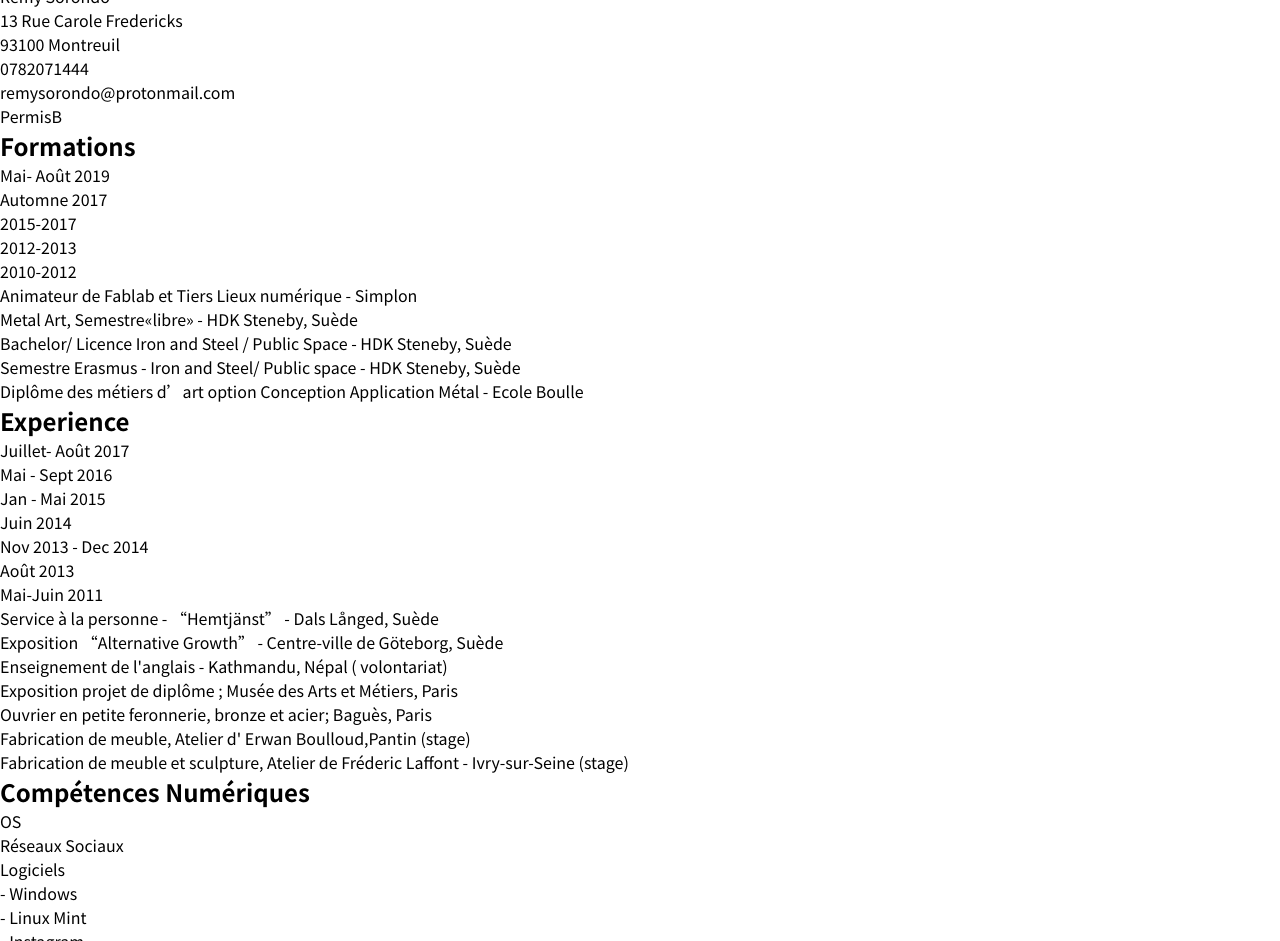
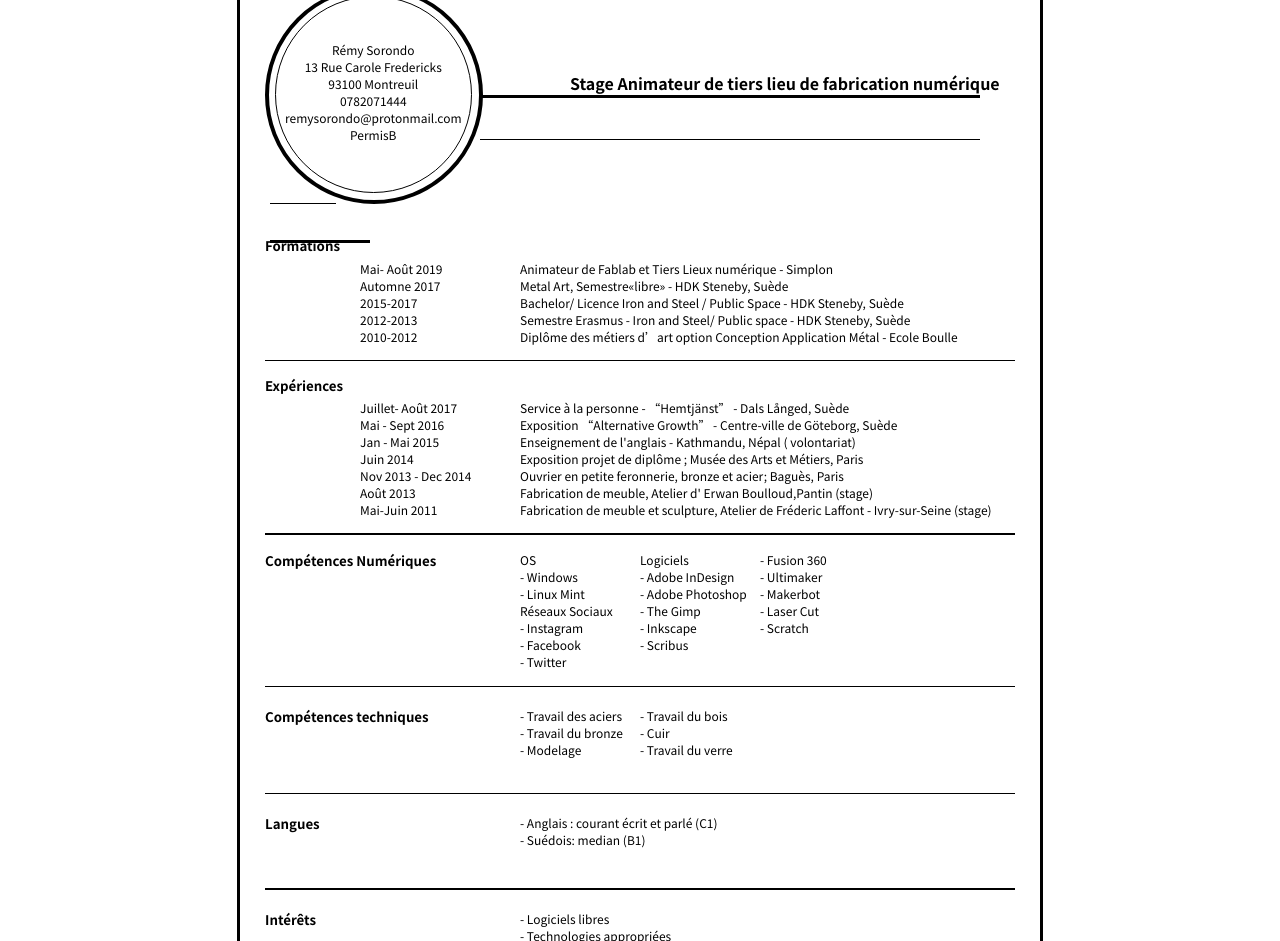
Before and after one commit to Soledano/Cours-Simplon-, a plain HTML site: page cv.html in a window 1280 px wide. Shown: the part 62-1003 px from the top of the page. Drawn offline with Linux system fonts and the light colour scheme.

Commit message:
third commit

```diff
--- a/cv.css
+++ b/cv.css
@@ -1,19 +1,313 @@
 @import url('https://fonts.googleapis.com/css?family=Noto+Sans+HK&display=swap');
+
 *{margin: 0; padding: 0;}
+html, body {height:100%;}
 h1 {font-family: "Noto Sans HK";}
-h2 {font-family: "Noto Sans HK";}
-h3 {font-family: "Noto Sans HK";}
-p {font-family: "Noto Sans HK";}
-.container
-.main
-.coordonées {font-family: "Noto Sans HK";}
-.right{font-family: "Noto Sans HK";}
-.left{font-family: "Noto Sans HK";}
-.expérience
-.formation
-.cmpnum
-.domaine
-.type
-.cmptech
-.Langues
-.int
+h4 {font-family: "Noto Sans HK";}
+h5 {font-family: "Noto Sans HK";}
+p {font-family: "Noto Sans HK"; font-size: 9pt;}
+
+.container {
+min-height:1120px;
+min-width:800px;
+}
+
+.main {
+
+margin: 0px auto 0px auto;
+width: 800px;
+height: 1120px;
+padding: 0px;
+border: solid black ;
+padding-bottom: 0px;
+}
+
+
+.grid {
+
+margin: auto;
+	padding: 0px;
+	display:grid;
+	 grid-template-rows: repeat 250px, 200px 250px(5, 1fr) ;
+	 grid-template-areas:
+". Entete ."
+". Formations ."
+". Expériences ."
+". numérique ."
+". techniques ."
+". tongue ."
+". Intérêts .";
+grid-column-gap: 1px ;
+	grid-row-gap: 20px;
+	   }
+
+
+.Entete {
+	margin: 45px 0px 0px 0px  ;
+	padding: 0px;
+	width: 800px ;
+	height:250px;
+	display: grid;
+	grid-template-columns: 20px 700px;
+	grid-template-rows: 1fr 1fr 1fr;
+	grid-area: "Entete";
+	grid-row: 1/2 ;
+
+}
+
+.motif{
+margin: 85px -40px 0px 310px;
+	grid-area: "motif";
+	grid-column: 2/2 ;
+	grid-row: 1/2 ;
+}
+
+.coordonnées {
+	margin: 55px auto auto 45px;
+	padding-right :0px;
+		grid-area:"coordonnées";
+	grid-column: 1/2;
+	grid-row: 1/3;
+	text-align: center;
+}
+.cer {
+	margin: 0px auto auto 25px;
+	padding: 0px;
+	background-color: transparent;
+	 border: 3pt solid black;
+	 border-radius: 210px;
+	 width: 210px;
+	 height: 210px;
+	 grid-area: "cer";
+grid-column: 1/2;
+grid-row: 1/3;
+}
+.cer2 {
+margin: 10px auto auto 35px;
+padding: 0;
+	background-color: transparent;
+	 border: 1pt solid black;
+	  border-radius: 195px;
+	 width: 195px;
+	 height: 195px;
+	  grid-area: "cer2";
+	  grid-column: 1/2 ;
+	  grid-row: 1/3;
+	  }
+
+	 .line1{
+		margin: 0px 0px 0px 220px ;
+	 	padding:0px;
+	 	height: 2pt;
+	 	width:500px;
+	 	background-color: black;
+	 	}
+
+	 .line2{
+		margin: -65px 0px 0px 240px ;
+	 	padding:0px;
+	 	height: 1pt;
+	 	width:500px;
+	 	background-color: black;
+	 	}
+
+	.line3{
+		margin: 36px 0px 0px 10px ;
+	 	padding:0px;
+	 	height: 2pt;
+	 	width:100px;
+	 	background-color: black;
+	 	}
+ 	.line4{
+
+	 	margin: -40px 0px 0px 30px ;
+	 	padding:0px;
+	 	height: 1pt;
+	 	width:66px;
+	 	background-color: black;
+	 	}
+
+.Formations{
+	margin: -20px 0px 0px 0px;
+	padding:0px 0px 30px 0px;
+	width: 800px;
+	display: grid;
+	grid-row: 2/3;
+	grid-template-columns: 15% 20% 60%;
+	grid-template-rows: 20% 80%;
+	}
+
+.Titreformation{
+	grid-area: "Titreformation";
+	grid-column: 1/3 ;
+	grid-row: 1/2 ;
+padding: 0px 0px 0px 25px;}
+.date1{
+	grid-area: "date1";
+ grid-column: 2/3;
+ grid-row: 2/2;  }
+.for{
+	grid-area: "for";
+	 grid-column: 3/3;
+	  grid-row: 2/2 ; }
+.line5{
+		margin: 15px 0px 0px -255px ;
+	 	padding:0px;
+	 	height: 1pt;
+	 	width: 750px;
+	 	background-color: black;}
+
+.Expériences{
+	margin: -30px 0px 0px 0px;
+	padding:0px;
+	width: 800px;
+	display: grid;
+	grid-row: 3/4;
+	grid-template-columns: 15% 20% 60%;
+	grid-template-rows: 15% 85%;
+	grid-area: "Expériences";
+
+	}
+	.Titreexpérience {
+		grid-area:"Titreexpérience";
+		grid-column: 1/3;
+		grid-row: 1/2 ;
+	padding: 0px 0px 0px 25px;}
+.date2 {
+	grid-area: "date2" ;
+ grid-column: 2/3;
+  grid-row: 2/2 ;
+}
+.xp {
+ grid-area:"xp";
+ grid-column: 3/3;
+ grid-row: 2/2 ;
+}
+.line6{
+	margin: 15px 0px 0px -255px ;
+	 	padding:0px;
+	 	height: 1pt;
+	 	width: 750px;
+	 	background-color: black;
+}
+
+
+.numérique{
+	margin:0px;
+	padding:0px;
+	display: grid;
+	grid-row: 4/5;
+	grid-template-columns: 35% 15% 15% 1fr;
+	grid-template-rows: 20% 80%;
+	grid-area: "numérique";
+
+	}
+	.cmpnum{
+	 grid-area:"cmpnum";
+	  grid-column: 1/4;
+	   grid-row: 1/2;
+	   padding: 0px 0px 0px 25px;
+	}
+	.prem {
+ grid-area:"prem";
+ grid-column: 2/3;
+  grid-row: 1/2;
+   }
+	.deuze {
+	grid-area:"deuze";
+	grid-column: 3/4;
+	  grid-row: 1/2;
+	 }
+	.troize{
+	grid-area:"troize";
+	  grid-column: 4/4;
+	  grid-row: 1/2;
+	 }
+	.line7{
+	margin: 50px 0px 0px -495px ;
+	 	padding:0px;
+	 	height: 1pt;
+	 	width: 750px;
+	 	background-color: black;}
+
+.techniques {
+	margin:0;
+	padding:0;
+	display: grid;
+	grid-row: 5/6;
+	grid-template-columns: 35% 15% 15% 1fr;
+	grid-template-rows: 20% 80%;
+	grid-area: "techniques";
+	}
+	.Titrecmptech{
+	 grid-area:"Titrecmptech";
+	 grid-column: 1/4;
+	 grid-row:1/2;
+	 padding: 0px 0px 0px 25px;
+	}
+	.pro{
+		grid-area:"pro";
+		grid-row: 1/2;
+		 grid-column: 2/3;
+		}
+	.hob{
+		grid-area:"hob";
+		 grid-row: 1/2;
+		 grid-column: 3/4;
+		}
+		 .line8{ margin: 35px 0px 0px -375px ;
+	 	padding:0px;
+	 	height: 1pt;
+	 	width: 750px;
+	 	background-color: black;}
+
+	.tongue{
+	margin:0;
+	padding:0;
+	display: grid;
+	grid-row: 6/7;
+	grid-template-columns: 35% 1fr 1fr 1fr;
+	grid-template-rows: 35% 65%;
+	grid-area: "tongue";
+	}
+	.Titrela {
+		grid-area:"Titrela";
+		grid-row:1/2;
+		grid-column: 1/4;
+		padding: 0px 0px 0px 25px; }
+	.Langues{
+		grid-area:"Langues" ;
+		grid-row: 1/2;
+		 grid-column: 2/4;}
+		.line9{
+	margin: 40px 0px 0px -255px ;
+	 	padding:0px;
+	 	height: 1pt;
+	 	width: 750px;
+	 	background-color: black;}
+
+.Intérêts{
+	margin:0;
+	padding:0;
+	display: grid;
+	grid-row: 7/8;
+	grid-template-columns: 35% 1fr 1fr 1fr;
+	grid-template-rows:20% 80%;
+	grid-area: "Intérêts";
+	}
+	.Titreint {
+	 grid-area:"Titreint";
+	 grid-column: 1/4;
+	 grid-row: 1/2;
+	 padding: 0px 0px 0px 25px;}
+	.int{
+	grid-area:"int";
+	grid-column: 2/3;
+	grid-row: 1/2 ;
+	}
+	.line10{
+	margin: 20px 0px 0px -255px ;
+	 	padding:0px;
+	 	height: 1pt;
+	 	width: 750px;
+	 	background-color: black;}
--- a/cv.html
+++ b/cv.html
@@ -7,9 +7,13 @@
 <body>
 	<div class="container">
 		<div class="main">
-<h1> Stage Animateur de tiers lieu de fabrication numérique</h1>
 
-<div class = "coordonées">
+			<div class="grid">
+
+<div class="Entete">
+	<h4 class="motif"> Stage Animateur de tiers lieu de fabrication numérique</h4>
+
+<div class = "coordonnées">
 <p> Rémy Sorondo</p>
 <p>13 Rue Carole Fredericks</p>
 <p>93100 Montreuil</p>
@@ -18,102 +22,135 @@
 <p>PermisB</p>
 </div>
 
-<div class="formation">
-	<h2> Formations</h2>
+<div class="cer"></div>
+<div class="cer2"></div>
 
-<p class= left> Mai- Août 2019 </p>
-<p class= left> Automne 2017 </p>
-<p class= left>2015-2017</p>
-<p class= left>2012-2013</p>
-<p class= left>2010-2012</p>
-
-<p class="right"> Animateur de Fablab et Tiers Lieux numérique - Simplon</p>
-<p class="right">Metal Art, Semestre«libre» - HDK Steneby, Suède </p>
-<p class="right">Bachelor/ Licence Iron and Steel / Public Space - HDK Steneby, Suède</p>
-<p class="right">Semestre Erasmus - Iron and Steel/ Public space - HDK Steneby, Suède</p>
-<p class="right">Diplôme des métiers d’art option Conception Application Métal - Ecole Boulle</p>
-	</div>
-
-<div class= "expérience">
-
-<h2> Experience </h2>
-
-<p class= left> Juillet- Août 2017 </p>
-<p class= left>Mai - Sept 2016</p>
-<p class= left> Jan - Mai 2015</p>
-<p class= left>Juin 2014 </p>
-<p class= left>Nov 2013 - Dec 2014 </p>
-<p class= left> Août 2013</p>
-<p class= left> Mai-Juin 2011 </p>
-
-<p class="right"> Service à la personne - “Hemtjänst” - Dals Långed, Suède</p>
-<p class="right">Exposition “Alternative Growth” - Centre-ville de Göteborg, Suède </p>
-<p class="right"> Enseignement de l'anglais - Kathmandu, Népal ( volontariat) </p>
-<p class="right">Exposition projet de diplôme ; Musée des Arts et Métiers, Paris </p>
-<p class="right">Ouvrier en petite feronnerie, bronze et acier; Baguès, Paris </p>
-<p class="right">Fabrication de meuble, Atelier d' Erwan Boulloud,Pantin (stage) </p>
-<p class="right">Fabrication de meuble et sculpture, Atelier de Fréderic Laffont -
-Ivry-sur-Seine (stage) </p>
+<div class= "line1"></div>
+<div class= "line2"></div>
+<div class= "line3"></div>
+<div class= "line4"></div>
 
 </div>
 
-<div class= "cmpnum">
 
-<h2> Compétences Numériques </h2>
-<p class="domaine">OS</p>
-<p class="domaine">Réseaux Sociaux</p>
-<p class="domaine">Logiciels</p>
+<div class="Formations">
+<h5 class="Titreformation"> Formations</h5>
+	<div class="date1">
+		<p> Mai- Août 2019 </p>
+		<p> Automne 2017 </p>
+		<p>2015-2017</p>
+		<p>2012-2013</p>
+		<p>2010-2012</p>
+	</div>
 
-<p class="type">- Windows</p>
-<p class="type">- Linux Mint </p>
-<p class="type">- Instagram</p>
-<p class="type">- Facebook </p>
-<p class="type">- Twitter</p>
-<p class="type">- Adobe InDesign</p>
-<p class="type">- Adobe Photoshop</p>
-<p class="type">- The Gimp </p>
-<p class="type">- Inkscape </p>
-<p class="type">- Scribus</p>
-<p class="type">- Fusion 360</p>
-<p class="type">- Ultimaker </p>
-<p class="type">- Makerbot</p>
-<p class="type">- Laser Cut </p>
-<p class="type">- Scratch</p>
+	<div class="for">
+		<p> Animateur de Fablab et Tiers Lieux numérique - Simplon</p>
+		<p>Metal Art, Semestre«libre» - HDK Steneby, Suède</p>
+		<p>Bachelor/ Licence Iron and Steel / Public Space - HDK Steneby, Suède</p>
+		<p>Semestre Erasmus - Iron and Steel/ Public space - HDK Steneby, Suède</p>
+		<p>Diplôme des métiers d’art option Conception Application Métal - Ecole Boulle</p>
+<div class= "line5"></div>
 
+	</div>
+	</div>
+
+
+<div class="Expériences">
+<h5 class= "Titreexpérience"> Expériences</h5>
+
+	<div class="date2">
+		<p> Juillet- Août 2017 </p>
+		<p>Mai - Sept 2016</p>
+		<p> Jan - Mai 2015</p>
+		<p>Juin 2014 </p>
+		<p>Nov 2013 - Dec 2014 </p>
+		<p> Août 2013</p>
+		<p> Mai-Juin 2011 </p>
+	</div>
+
+    <div class="xp">
+		<p> Service à la personne - “Hemtjänst” - Dals Långed, Suède</p>
+		<p>Exposition “Alternative Growth” - Centre-ville de Göteborg, Suède </p>
+		<p> Enseignement de l'anglais - Kathmandu, Népal ( volontariat) </p>
+		<p>Exposition projet de diplôme ; Musée des Arts et Métiers, Paris </p>
+		<p>Ouvrier en petite feronnerie, bronze et acier; Baguès, Paris </p>
+		<p>Fabrication de meuble, Atelier d' Erwan Boulloud,Pantin (stage) </p>
+		<p>Fabrication de meuble et sculpture, Atelier de Fréderic Laffont - Ivry-sur-Seine (stage) </p>
+		<div class= "line6"></div>
+
+	</div>
 </div>
 
-<div class="cmptech">
 
-	<h3>Compétences techniques</h3>
+<div class="numérique">
+	<h5 class="cmpnum"> Compétences Numériques </h5>
+		<div class="prem">
+			<p class="domaine">OS</p>
+			<p>- Windows</p>
+			<p>- Linux Mint </p>
+			<p class="domaine">Réseaux Sociaux</p>
+			<p>- Instagram</p>
+			<p>- Facebook </p>
+			<p>- Twitter</p>
+		</div>
+		<div class="deuze">
+			<p class="domaine">Logiciels</p>
+			<p>- Adobe InDesign</p>
+			<p>- Adobe Photoshop</p>
+			<p>- The Gimp </p>
+			<p>- Inkscape </p>
+			<p>- Scribus</p>
+		</div>
+		<div class="troize">
+			<p>- Fusion 360</p>
+			<p>- Ultimaker </p>
+			<p>- Makerbot</p>
+			<p>- Laser Cut </p>
+			<p>- Scratch</p>
 
-	<p class= "left">- Travail des aciers</p>
-	<p class= "left">- Travail du bronze</p>
-	<p class= "left">- Modelage</p>
+			<div class= "line7"></div>
 
-	<p class= "right">- Travail du bois</p>
-	<p class= "right">- Cuir</p>
-	<p class= "right">- Travail du verre</p>
-
+		</div>
 </div>
 
-<div class= "Langues">
-<h3> Langues </h3>
-<p >- Anglais : courant écrit et parlé (C1)</p>
-<p >- Suédois: median (B1)</p>
 
+<div class="techniques">
+	<h5 class="Titrecmptech">Compétences techniques</h5>
+		<div class="pro">
+			<p>- Travail des aciers</p>
+			<p>- Travail du bronze</p>
+			<p>- Modelage</p>
+		</div>
+		<div class="hob">
+			<p>- Travail du bois</p>
+			<p>- Cuir</p>
+			<p>- Travail du verre</p>
+			<div class= "line8"></div>
+		</div>
 </div>
 
-<div class = "int">
+<div class="tongue">
+	<h5 class="Titrela"> Langues </h5>
+		<div class= "Langues">
+			<p >- Anglais : courant écrit et parlé (C1)</p>
+			<p >- Suédois: median (B1)</p>
+			<div class= "line9"></div>
+		</div>
+	</div>
 
-<h3> Intérêts </h3>
-<p > - Logiciels libres</p>
-<p >- Technologies appropriées</p>
-<p >- Low techs</p>
-<p >- Sobriété numérique</p>
-</div>
-
+<div class="Intérêts">
+	<h5 class="Titreint"> Intérêts </h5>
+		<div class = "int">
+			<p> - Logiciels libres</p>
+			<p>- Technologies appropriées</p>
+			<p>- Low techs</p>
+			<p>- Sobriété numérique</p>
+			<div class= "line10"></div>
+		</div>
+	</div>
 </div>
 </div>
-
+</div>
+<footer></footer>
 </body>
 </html>
```
